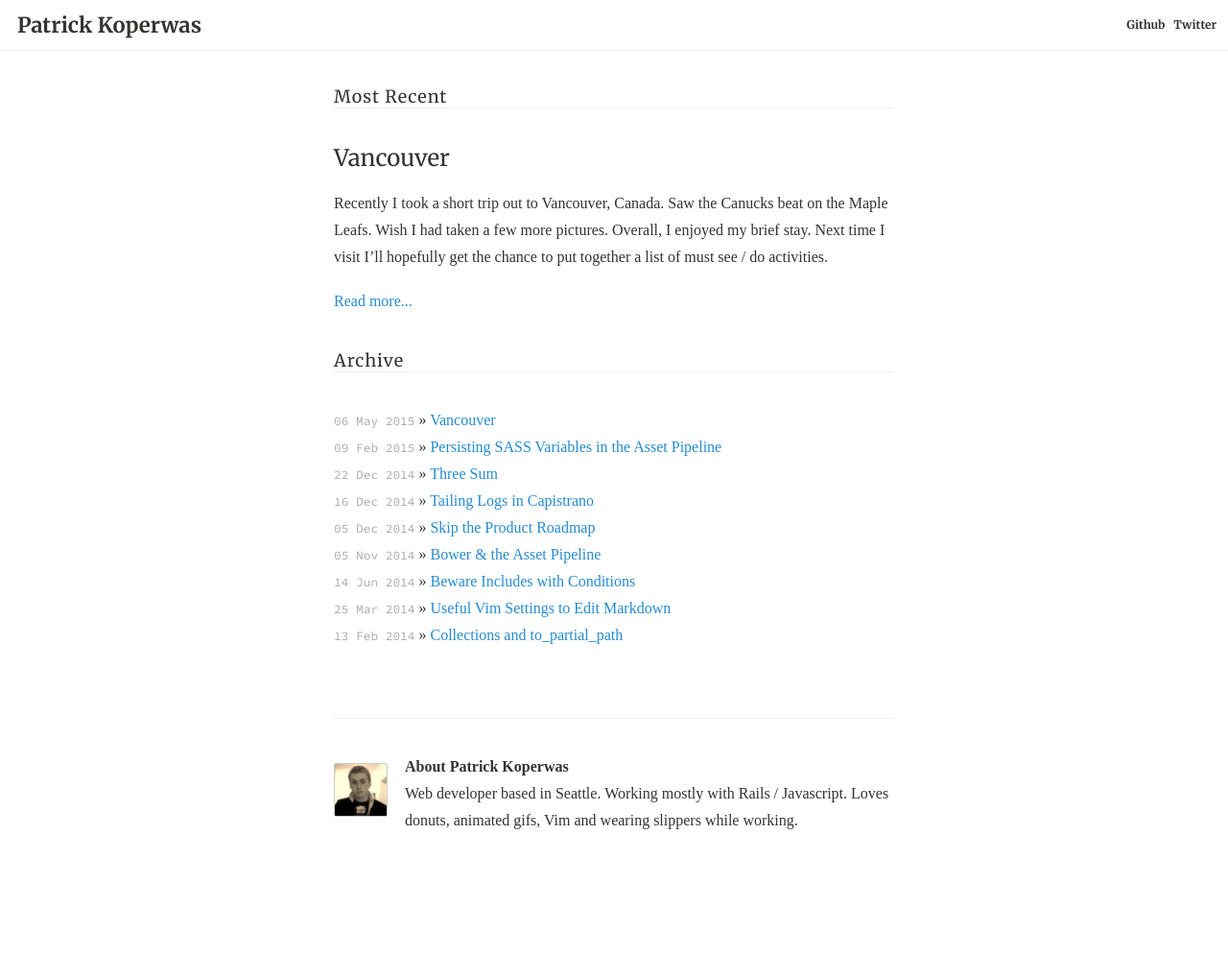
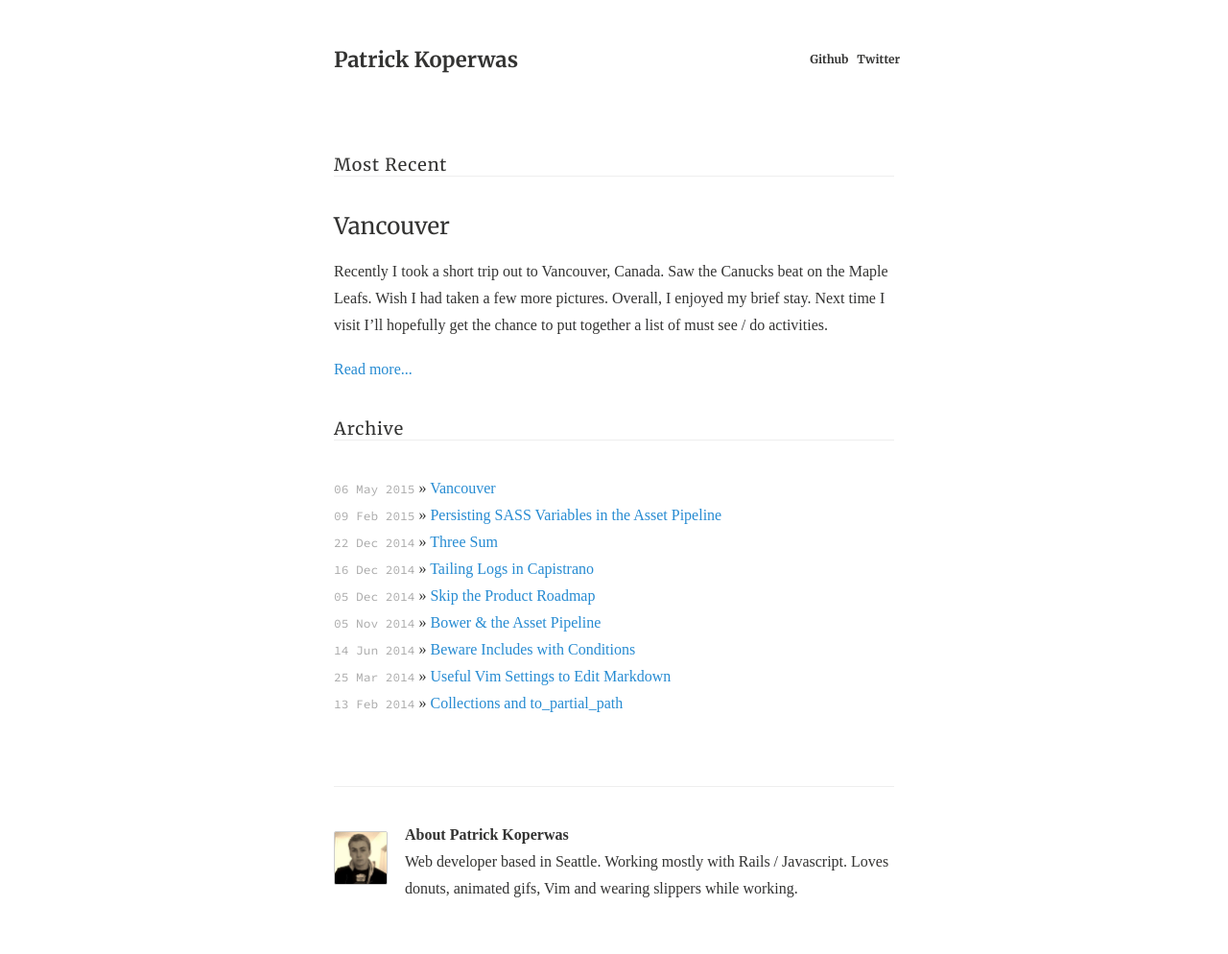
Before and after one commit to mildlyinternet/mildlyinternet.github.io, a Jekyll site: the page built from index.html, in a window 1280 px wide. Shown: the whole page at 96% size. Built offline with Jekyll 4.4.1, drawn with Linux system fonts in a browser that asks for light colours; some web fonts are replaced; Markdown is read by kramdown in place of the engine named in the settings; before the commit the page ends 923 px from its top, so only the background shows below that.

Commit message:
Style changes

```diff
--- a/css/screen.scss
+++ b/css/screen.scss
@@ -4,6 +4,7 @@
 // Globals
 $blue: #268BD2;
 $dark-gray: #333332;
+$body-width: 620px;
 
 *, *:before, *:after {
   -webkit-box-sizing: border-box;
@@ -99,7 +100,7 @@ blockquote {
 // Layout
 .site {
   margin: 0 auto;
-  max-width: 620px;
+  max-width: $body-width;
   padding: 0 18px;
 }
 
@@ -113,13 +114,13 @@ blockquote {
 // Home
 .main-header {
   align-items: center;
-  border-bottom: 1px solid #eee;
   display: flex;
   font-size: 22px;
   font-weight: bold;
   font-family: "Merriweather", sans-serif;
-  margin-bottom: 36px;
+  margin: 36px auto 72px auto;
   padding: 12px;
+  width: $body-width;
 
   .right {
     margin-left: auto;
```
